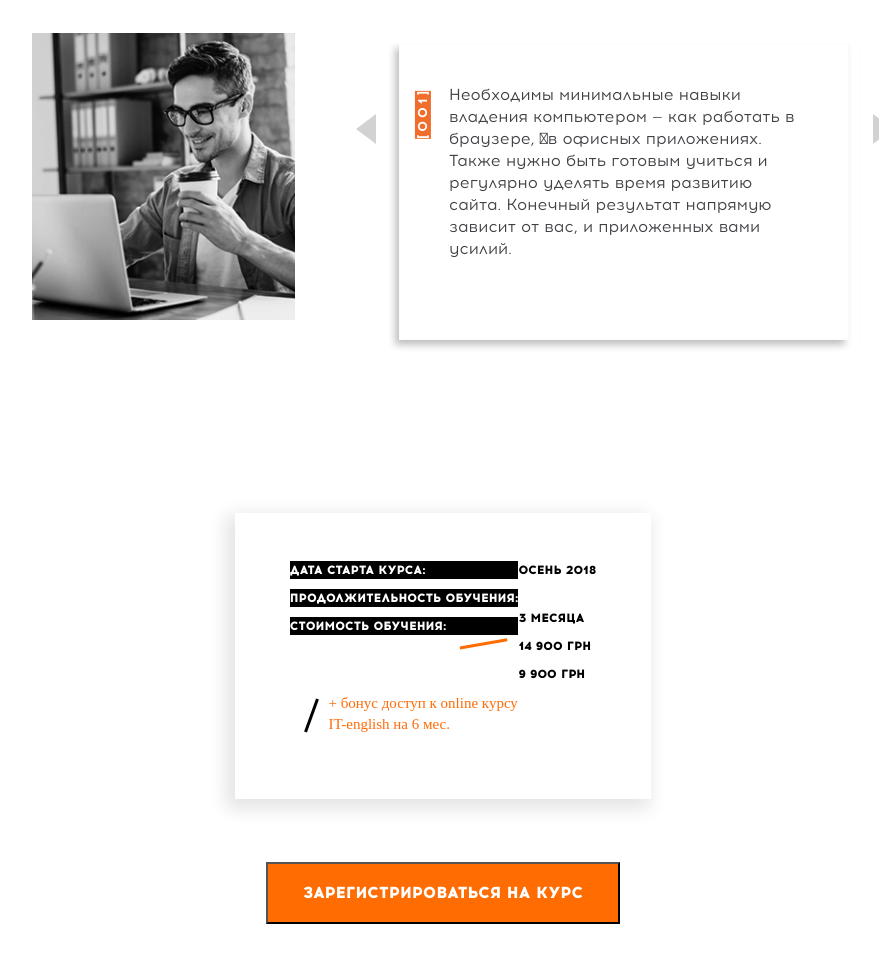
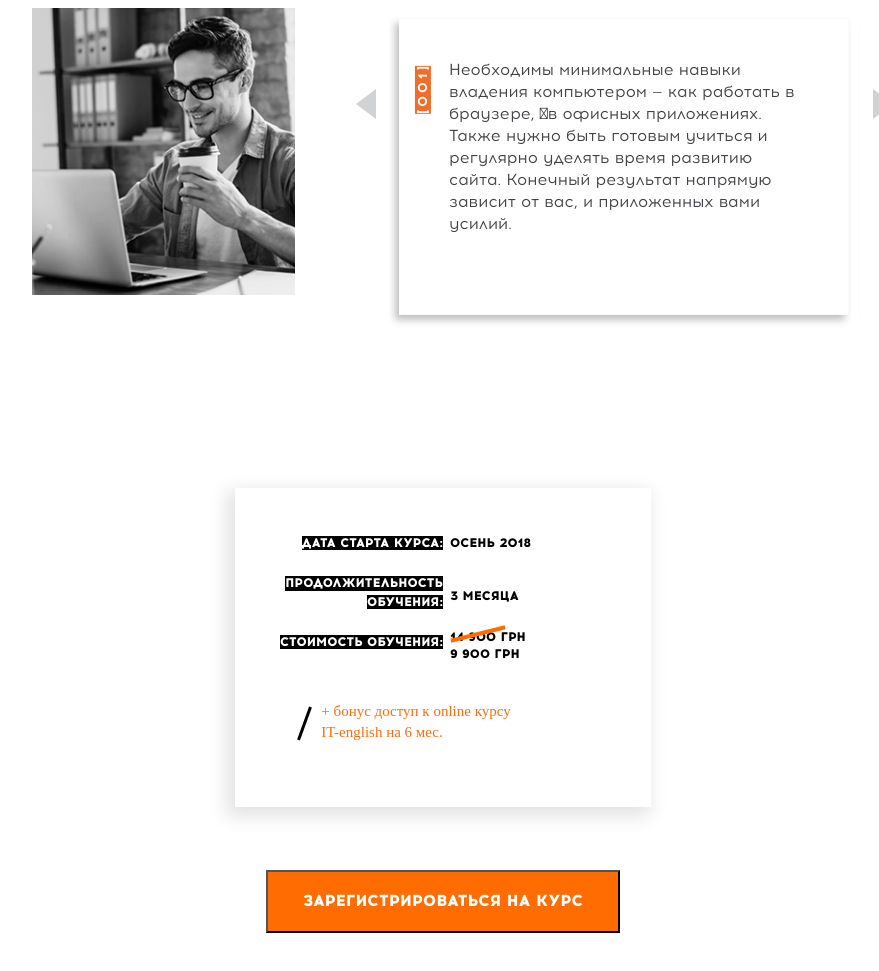
Before and after one commit to VadymYakovets/HolidayProject, a website: page src/index.html in a window 1280 px wide. Shown: the part 2101-3072 px from the top of the page, without its empty margins (197-1076 px from the left). Drawn offline with nearby package versions, Linux system fonts and the light colour scheme; files that its build step writes are made by us from their sources; files whose address does not match are found by name.

Commit message:
build with new footer

```diff
--- a/src/html/footer.html
+++ b/src/html/footer.html
@@ -1,24 +1,25 @@
 <div class="container">
     <footer class="footer">
-        <section class="footer__sect">
+        <section class="footer__section">
             <div class="footer__col-wrapper">
             <div class="footer__first-col">
-                <ul class="footer__list">
-                    <li class="footer__text black-ground">Дата старта курса:</li>
-                    <li class="footer__text black-ground">Продолжительность обучения:</li>
-                    <li class="footer__text black-ground slash">Стоимость обучения:</li>
+                <ul class="footer__first-list">
+                    <li class="footer__text-first black-ground">Дата старта курса:</li>
+                    <li class="footer__text-first black-ground">Продолжительность</li>
+                    <li class="footer__text-first margin-btm black-ground">обучения:</li>
+                    <li class="footer__text-first black-ground">Стоимость обучения:</li>
                 </ul>
             </div>
             <div class="footer__second-col">
-                <ul class="footer__list">
-                    <li class="footer__text">осень 2018</li>
-                    <li class="footer__text text__correct">3 месяца</li>
-                    <li class="footer__text">14 900 грн</li>
-                    <li class="footer__text text__last">9 900 грн</li>
+                <ul class="footer__second-list">
+                    <li class="footer__text-second ">осень 2018</li>
+                    <li class="footer__text-second text__correct">3 месяца</li>
+                    <li class="footer__text-second footer-slash">14 900 грн</li>
+                    <li class="footer__text-second text__last">9 900 грн</li>
                 </ul>
            </div>
            </div>
-            <p class="text__f orange">+ бонус доступ к  online курсу<br>IT-english на 6 мес.</p>
+            <p class="footer__text-f orange">+ бонус доступ к  online курсу<br>IT-english на 6 мес.</p>
         </section>
         <button class="footer__btn" type="submit">Зарегистрироваться на курс</button>
     </footer>
--- a/src/html/section__three.html
+++ b/src/html/section__three.html
@@ -8,10 +8,10 @@
                 вы создадите свой первый сайт, наполните его первым контентом, разместите рекламу и заработаете первые деньги.
             </p>
         </div>
-
-        <div class="section__three__img">
-            <img src="img/section__three.jpg" alt="section__image" class="section__img">
-
+        <div class="section__three-img">
+            <div class="section__img">
+            <img src="img/section__three.jpg" alt="section__image" class="">
+            </div>
         </div>
     </div>
 </div>
--- a/src/scss/footer.scss
+++ b/src/scss/footer.scss
@@ -1,69 +1,90 @@
 .footer {
+
+    &__section {
+        min-width: 320px;
+        max-width: prc(416px, 878px);
+        padding: 48px 38px;
+        margin: rem(63) auto;
+        box-shadow: rem(-5) rem(6) rem(17) rem(4) rgba(0, 0, 0, 0.11);
+    }
+
     &__col-wrapper {
         display: flex;
         justify-content: center;
-
+        margin-bottom: rem(40);
     }
 
     &__first-col {
-
-
+        width: 60%;
     }
 
-    &__list {
-
-    }
+    &__second-col {
+        width: 40%;
     }
 
-.footer__sect {
-    width: prc(416px, 878px);
-    margin: rem(63) auto;
-    padding: rem(48);
-    box-shadow: rem(-5) rem(6) rem(17) rem(4) rgba(0, 0, 0, 0.11);
-}
-.footer__list {
-        // display: flex;
-        // flex-wrap: wrap;
-        // justify-content: space-around;
-        // margin: auto;
-        position: relative;
+    &__first-list {
+        display: flex;
+        flex-wrap: wrap;
+        justify-content: flex-end;
     }
 
-.footer__text {
-        flex-basis: 50%;
+    &__text-first {
+        display: inline-block;
         font-family: "Acrom-extrabold", serif;
-        font-size: rem(12);
-        font-weight: normal;
+        font-size: $blockTitleMobile;
         text-transform: uppercase;
-        line-height: rem(18);
-        margin-bottom: rem(10);
+        text-align: right;
     }
 
-.text__correct {
-    padding-top: rem(20);
+    &__text-first:nth-child(2n+1) {
+        margin-bottom: rem(26);
     }
 
-.text__last {
-    // padding-left: rem(80);
+    &__text-second {
+        position: relative;
+        font-size: $blockTitleMobile;
+        font-family: "Acrom-extrabold", serif;
+        text-transform: uppercase;
+        margin-left: 7px;
     }
 
+    &__text-second:nth-child(-1n+2) {
+        margin-bottom: rem(26);
+    }
 
-.text__f {
+    &__text-f {
         font-family: "Acrom", serif;
         font-size: rem(15);
         font-weight: 500;
         line-height: rem(21);
     }
-.slash::after {
+}
+
+.footer-slash::before {
     content: "";
     display: block;
-    min-height: 3rem;
-    min-width: 0.2rem;
+    min-height: 56px;
+    min-width: 4px;
     background: #ff6c02;
     position: absolute;
-    left: 12rem;
-    top: 3.7rem;
-    transform: rotate(80deg)
+    left: 26px;
+    top: -24px;
+    bottom: 0px;
+    transform: rotate(76deg)
+  }
+
+.margin-btm {
+    display: inline-block;
+    margin-top: rem(4);
+    text-align: right;
+}
+
+.text__correct {
+    margin-top: rem(40);
+}
+
+.text__last {
+    margin-top: 3px;
 }
 
 .footer__btn {
@@ -76,5 +97,59 @@
     font-weight: 400;
     color: #ffffff;
     cursor: pointer;
+}
+
+@media (min-width: 786px) {
+
+    .footer {
+
+        &__text-first {
+            font-size: $blockTitleNotebook;
+        }
+
+        &__text-second {
+            font-size: $blockTitleNotebook;
+        }
+
+        &__first-col {
+            width: 60%;
+        }
+
+        &__second-col {
+            width: 40%;
+        }
+    }
+
+    .text__correct {
+        margin-top: rem(38);
+    }
 
 }
+
+
+@media (min-width: 1200px) {
+    .footer {
+
+        &__text-first {
+            font-size: $blockTitleDesctop;
+        }
+
+        &__text-second {
+            font-size: $blockTitleDesctop;
+        }
+
+        &__first-col {
+            width: 50%;
+        }
+
+        &__second-col {
+            width: 50%;
+        }
+
+    }
+
+    .text__correct {
+        margin-top: rem(39);
+    }
+
+}
--- /dev/null
+++ b/src/scss/footer1.scss
@@ -0,0 +1,27 @@
+.footer {
+    margin-bottom: 350px;
+
+    &__section {
+        min-width: 320px;
+        width: prc(416px, 878px);
+        border: 1px solid #000;
+        padding: 48px 0;
+        margin: rem(63) auto;
+        box-shadow: rem(-5) rem(6) rem(17) rem(4) rgba(0, 0, 0, 0.11);
+    }
+
+    &__colum {
+        display: flex;
+        flex-direction: column;
+        align-items: center;
+        // justify-content: center;
+    }
+
+    &__text {
+        display: block;
+        font-size: $blockTitleMobile;
+        text-transform: uppercase;
+
+    }
+
+}
--- /dev/null
+++ b/src/scss/footer_old.scss
@@ -0,0 +1,78 @@
+.footer {
+    &__col-wrapper {
+        display: flex;
+        justify-content: center;
+    }
+
+    &__first-col {
+
+    }
+
+    &__list {
+
+    }
+}
+
+.footer__sect {
+    width: prc(416px, 878px);
+    margin: rem(63) auto;
+    padding: rem(48);
+    box-shadow: rem(-5) rem(6) rem(17) rem(4) rgba(0, 0, 0, 0.11);
+}
+.footer__list {
+        // display: flex;
+        // flex-wrap: wrap;
+        // justify-content: space-around;
+        // margin: auto;
+        position: relative;
+    }
+
+.footer__text {
+        flex-basis: 50%;
+        font-family: "Acrom-extrabold", serif;
+        font-size: rem(12);
+        font-weight: normal;
+        text-transform: uppercase;
+        line-height: rem(18);
+        margin-bottom: rem(10);
+}
+
+.text__correct {
+    padding-top: rem(20);
+}
+
+.text__last {
+    // padding-left: rem(80);
+}
+
+
+.text__f {
+    font-family: "Acrom", serif;
+    font-size: rem(15);
+    font-weight: 500;
+    line-height: rem(21);
+}
+
+.slash::after {
+    content: "";
+    display: block;
+    min-height: 30rem;
+    min-width: 0.2rem;
+    background: #ff6c02;
+    position: absolute;
+    left: 12rem;
+    top: 3.7rem;
+    transform: rotate(80deg)
+  }
+
+.footer__btn {
+    display: block;
+    margin: rem(55) auto;
+    padding: rem(20) rem(35);
+    background-color: #ff6c02;
+    font-family: "Acrom-extrabold", sans-serif;
+    text-transform: uppercase;
+    font-weight: 400;
+    color: #ffffff;
+    cursor: pointer;
+}
--- a/src/scss/section__three.scss
+++ b/src/scss/section__three.scss
@@ -1,7 +1,13 @@
 .section__three {
-  padding: rem(16)
-  // padding-bottom: rem(88);
+  // height: 568px;
+  padding: rem(16);
+  display: flex;
+  justify-content: space-between;
 }
+
+.section__three__text-box {
+  // border: 1px solid red;
+ }
 
 .section__three__title {
   font-family: "Acrom-extrabold";
@@ -9,21 +15,35 @@
   text-align: left;
   line-height: rem(16);
   font-size: $mainTitleMobile;
-  max-width: 70%;
+  max-width: 80%;
   margin-bottom: rem(34);
   margin-top: rem(44);
 }
 
+// .section__three-img {
+//   width: 50%;
+// }
+// .section__img {
+//   height: 100%;
+//   width: 100%;
+//   border: 1px solid red;
+//   background-color: #aaa;
+//   // background-image: url('../img/section__three.jpg');
+//   // background-repeat: no-repeat;
+//   // background-position: bottom;
+//   // background-size: cover;
+// }
+
 .black-ground {
   font-family: "Acrom-extrabold", sans-serif;
-  font-size: $mainTitleMobile;
+  // font-size: $mainTitleMobile; - нельзя менять стиль общего класса
 }
 
 .section__three__text {
   padding-left: rem(24.5);
   max-width: 70%;
   text-align: left;
-  font-family: "Acrom-medium", sans-serif;
+  // font-family: "Acrom-medium", sans-serif;
   font-size: $textSizeMobile;
   margin-bottom: rem(39);
   position: relative;
@@ -42,6 +62,7 @@
 }
 
 @media (min-width: 768px) {
+
   .section__three {
     display: -webkit-box;
     display: -ms-flexbox;
@@ -49,12 +70,14 @@
     -ms-flex-preferred-size: rem(846);
     flex-basis: rem(846);
   }
+
   .section__three__title {
     font-size: $mainTitleSmart;
     line-height: rem(30);
   }
+
   .black-ground {
-    font-size: $mainTitleSmart;
+    // font-size: $mainTitleSmart; - нельзя менять стиль общего класса
   }
   .section__three__text {
     font-size: $textSizeSmart;
@@ -62,22 +85,25 @@
     line-height: rem(25);
     max-width: 85%;
   }
+
   .section__three__text::before {
     min-height: rem(4);
     min-width: rem(28);
   }
+
   .section__three__text-box {
     max-width: 50%;
   }
 }
 
 @media (min-width: 1200px) {
+
   .section__three__title {
     font-size: $mainTitleDesktop;
     line-height: rem(50);
   }
   .black-ground {
-    font-size: $mainTitleDesktop;
+    // font-size: $mainTitleDesktop; - нельзя менять стиль общего класса
   }
   .section__three__text {
     font-size: rem(16);
--- a/src/scss/var.scss
+++ b/src/scss/var.scss
@@ -10,12 +10,20 @@
 
 $textSizeMobile: rem(9);
 $mainTitleMobile: rem(12);
+$blockTitleMobile: rem(10.5);
+
 $textSizeSmart: rem(13.5);
 $mainTitleSmart: rem(18);
+$blockTitleSmart: rem(12.5);
+
 $textSizeNotebook: rem(12);
 $mainTitleNotebook: rem(30);
+$blockTitleNotebook: rem(12.5);
+
 $textSizeDesktop: rem(16);
 $mainTitleDesktop: rem(36);
+$blockTitleDesctop: rem(12.5);
+
 
 
 /* Заголовок хедера H1*/
```
Also changed, not shown: src/html/footer1.html (added, +20 -0 lines), src/html/footer_old1.html (added, +21 -0 lines), src/html/slider.html (deleted, +0 -17 lines), build/css/styles.css, build/css/styles.min.css, build/index.html, 1 other file. Lines whose indentation alone changed are shown as unchanged.
